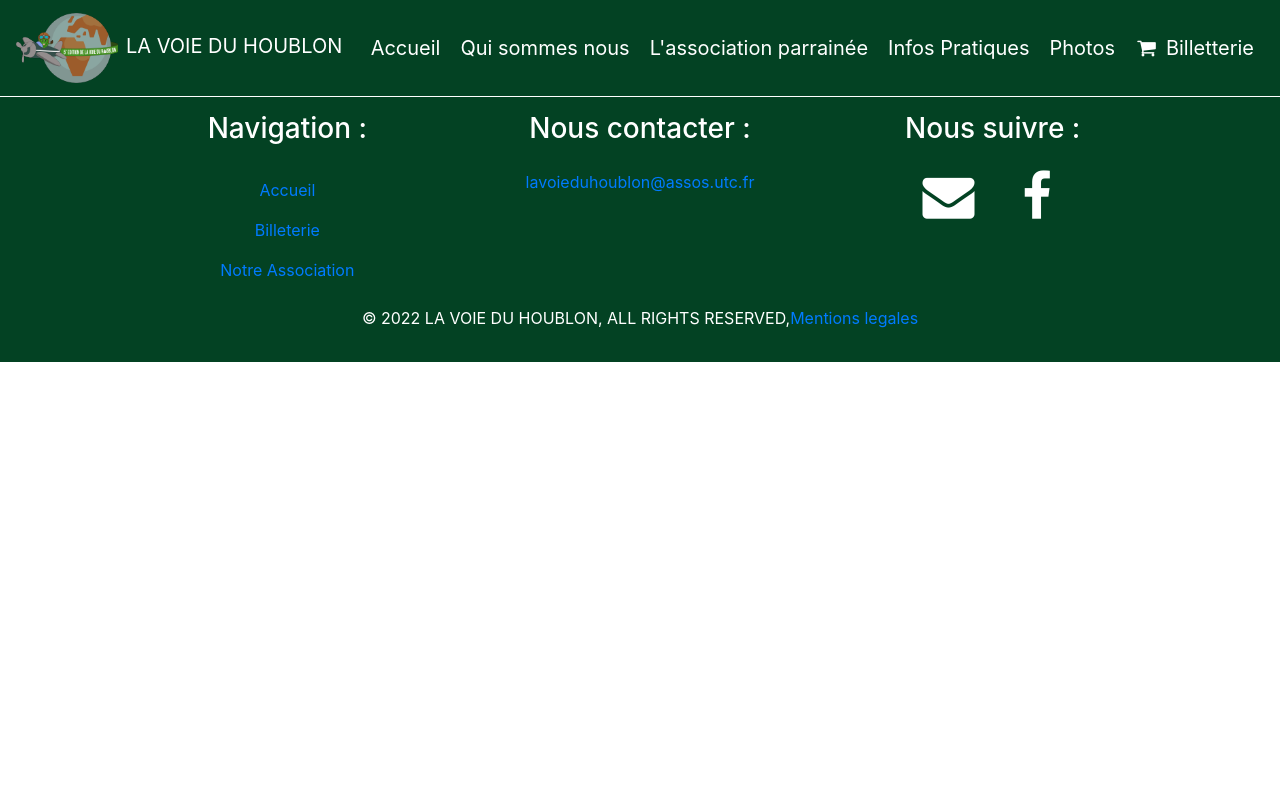
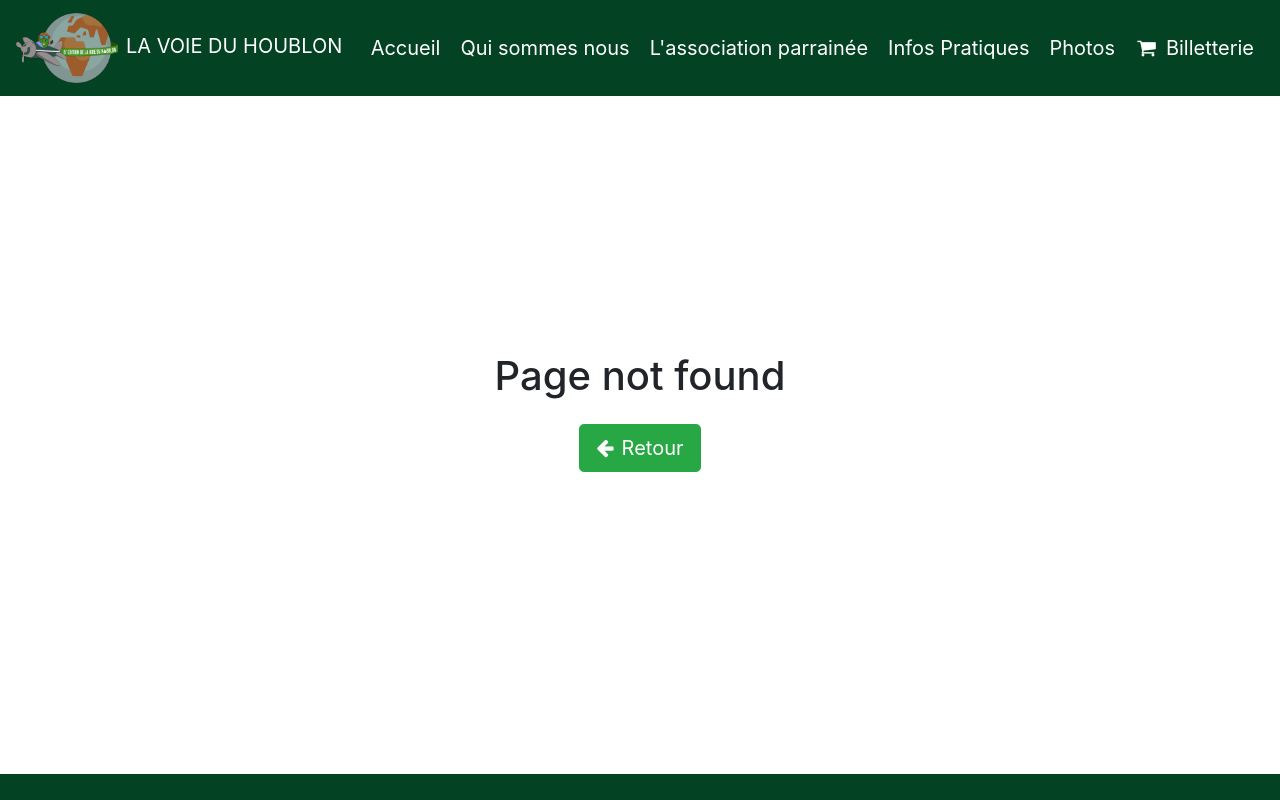
Before and after one commit to cesar-richard/vdh, a React (Create React App) app in the folder app/: page /conditions-generales in a window 1280 px wide. Shown: the top 800 px of the page. Built offline with nearby package versions, Linux system fonts and the light colour scheme.

Commit message:
Cleaned up bundle

```diff
--- a/app/src/App.js
+++ b/app/src/App.js
@@ -6,7 +6,6 @@ import {
 } from "react-router-dom";
 
 import HomePage from "./pages/home";
-import Condition from "./pages/conditionGenerale";
 import NavBar from "./components/navBar";
 import Footer from "./components/footer";
 import Page404 from "./pages/404";
@@ -28,9 +27,6 @@ class App extends React.Component {
             <Route exact path="/">
               <HomePage />
             </Route>
-            <Route path="/conditions-generales">
-              <Condition />
-            </Route>
             <Route>
               <Page404 />
             </Route>
--- a/app/src/components/galerie.jsx
+++ b/app/src/components/galerie.jsx
@@ -1,5 +1,5 @@
 import React from "react";
-import { Row, Col, Image, Button, Container } from "react-bootstrap";
+import { Row, Col, Image, Container } from "react-bootstrap";
 import Bloc from "./bloc";
 
 class Galerie extends React.Component {
--- a/app/src/pages/conditionGenerale.jsx
+++ /dev/null
@@ -1,20 +0,0 @@
-import React from "react";
-import Bloc from "../components/bloc";
-import NavBar from "../components/navBar";
-import Footer from "../components/footer";
-
-class Condition extends React.Component {
-  render() {
-    return (
-      <>
-        <NavBar />
-        <Bloc>
-          <p></p>
-        </Bloc>
-        <Footer />
-      </>
-    );
-  }
-}
-
-export default Condition;
--- a/app/src/utils/configVDH.js
+++ /dev/null
@@ -1 +0,0 @@
-export const PDA_ID = "7e2ba0a0-7372-11ea-81bf-5bf5b1fb49a2";
```
